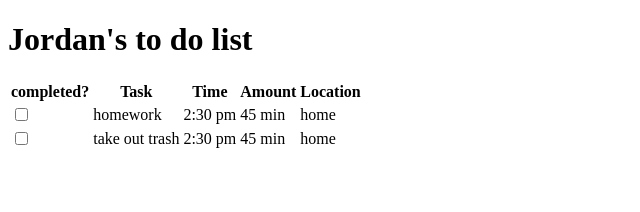
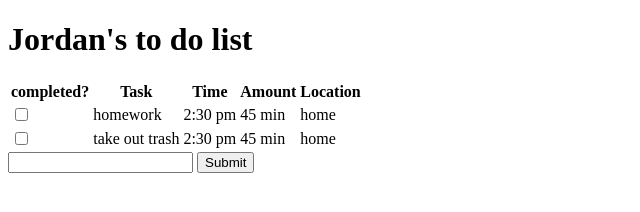
Before and after one commit to jpatterson4394/To-do-app, a plain HTML site: page index.html in a window 1280 px wide. Shown: the whole page, without its empty margins (0-640 px from the left). Drawn offline with Linux system fonts and the light colour scheme.

Commit message:
added submit button

```diff
--- a/index.html
+++ b/index.html
@@ -29,5 +29,9 @@
       <td> home</td>
       </tr>
   </table>
+ <form>
+     <input type="text" name=""/>
+     <input type="submit" value="Submit"/>
+ </form>
    </body>
 </html>
```
